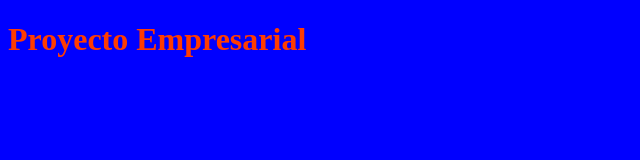
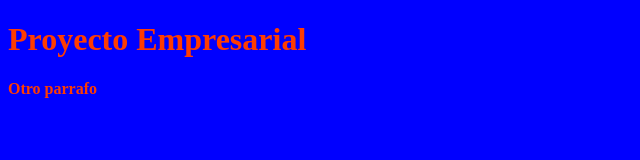
Before and after one commit to NachoCoco31/EjemploGit, a plain HTML site: page index.html in a window 1280 px wide. Shown: the whole page, without its empty margins (0-640 px from the left). Drawn offline with Linux system fonts and the light colour scheme.

Commit message:
Parrafo Agregado

```diff
--- a/index.html
+++ b/index.html
@@ -8,6 +8,7 @@
    </head>
    <body>
         <h1>Proyecto Empresarial</h1>
+        <p>Otro parrafo</p>
    </body>
 </html>
 <script src="./js/javascript.js"></script>
```
